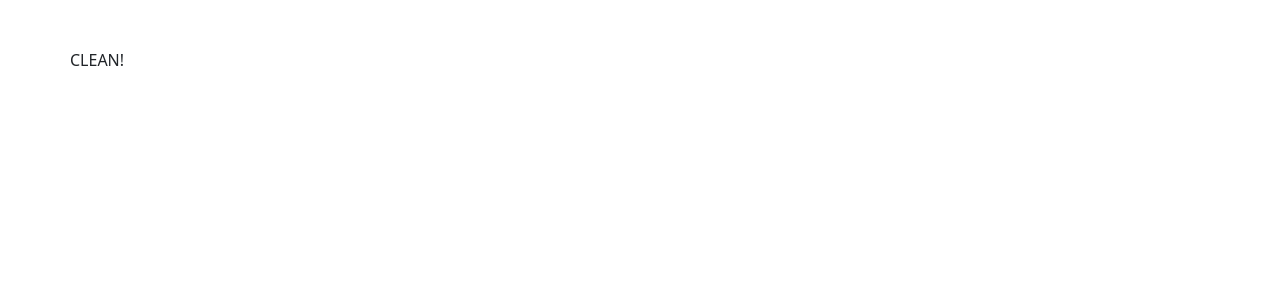
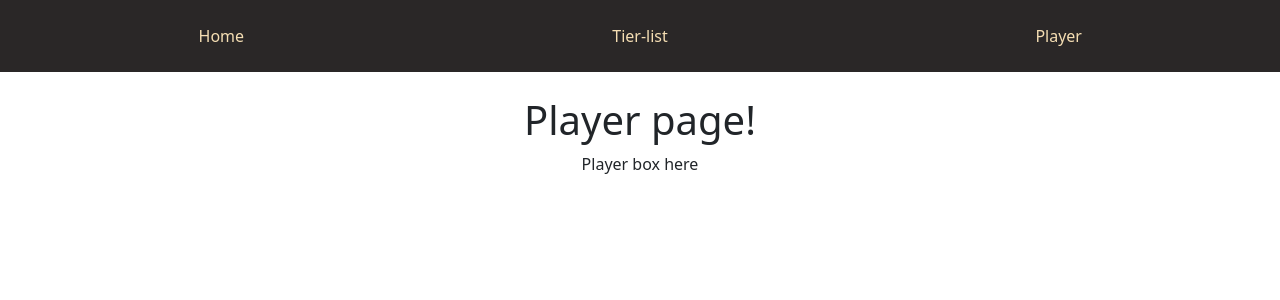
Before and after one commit to Albus-489/my-digital-oasis, a React (Create React App) app: page /player in a window 1280 px wide. Shown: the top 300 px of the page. Built offline with nearby package versions, Linux system fonts and the light colour scheme.

Commit message:
Base pages and routes

```diff
--- a/src/App.tsx
+++ b/src/App.tsx
@@ -1,12 +1,53 @@
 import React from "react";
+import {
+  BrowserRouter as Router,
+  Routes,
+  Route,
+  Link,
+  BrowserRouter,
+} from "react-router-dom";
 import "./App.css";
+import TierListPage from "./components/tier-list/TierListPage";
+import HomePage from "./layout/HomePage";
+import PlayerPage from "./components/player/Player";
 
 function App() {
   return (
     <div className="App">
-      <div className="container mt-5">
-        <div className="row flex-row row-cols-4 text-center">CLEAN!</div>
-      </div>
+      <header className="container-fluid p-4">
+        <div className="row">
+          <div className="col">
+            <div className="home">
+              <a className="mylinks" href="/">
+                {" "}
+                Home
+              </a>
+            </div>
+          </div>
+          <div className="col">
+            <div className="tierlist">
+              <a className="mylinks" href="/tierlist">
+                {" "}
+                Tier-list
+              </a>
+            </div>
+          </div>
+          <div className="col">
+            <div className="player">
+              <a className="mylinks" href="/player">
+                {" "}
+                Player
+              </a>
+            </div>
+          </div>
+        </div>
+      </header>
+
+      <Routes>
+        <Route path="/" element={<HomePage />} />
+        <Route path="/tierlist" element={<TierListPage />} />
+        <Route path="/player" element={<PlayerPage />} />
+      </Routes>
     </div>
   );
 }
--- /dev/null
+++ b/src/components/player/Player.tsx
@@ -0,0 +1,18 @@
+const PlayerPage: React.FC = () => {
+  return (
+    <>
+      <div className="container">
+        <div className="row">
+          <div className="col mt-4 text-center">
+            <h1>Player page!</h1>
+            <div className="playerBox">
+              <p>Player box here</p>
+            </div>
+          </div>
+        </div>
+      </div>
+    </>
+  );
+};
+
+export default PlayerPage;
--- /dev/null
+++ b/src/components/tier-list/TierListPage.tsx
@@ -0,0 +1,15 @@
+const TierListPage = () => {
+  return (
+    <>
+      <div className="container">
+        <div className="row">
+          <div className="col mt-4 text-center">
+            <h1>Tier-list page!</h1>
+          </div>
+        </div>
+      </div>
+    </>
+  );
+};
+
+export default TierListPage;
--- a/src/index.tsx
+++ b/src/index.tsx
@@ -7,12 +7,15 @@ import App from "./App";
 import "bootstrap/dist/css/bootstrap.min.css";
 // Bootstrap Bundle JS
 import "bootstrap/dist/js/bootstrap.bundle.min";
+import { BrowserRouter } from "react-router-dom";
 
 const root = ReactDOM.createRoot(
   document.getElementById("root") as HTMLElement
 );
 root.render(
-  <React.StrictMode>
-    <App />
-  </React.StrictMode>
+  <BrowserRouter>
+    <React.StrictMode>
+      <App />
+    </React.StrictMode>
+  </BrowserRouter>
 );
--- /dev/null
+++ b/src/layout/HomePage.tsx
@@ -0,0 +1,17 @@
+import { Outlet, Link } from "react-router-dom";
+
+const HomePage = () => {
+  return (
+    <>
+      <div className="container">
+        <div className="row">
+          <div className="col mt-4 text-center">
+            <h1>HOME</h1>
+          </div>
+        </div>
+      </div>
+    </>
+  );
+};
+
+export default HomePage;
```
